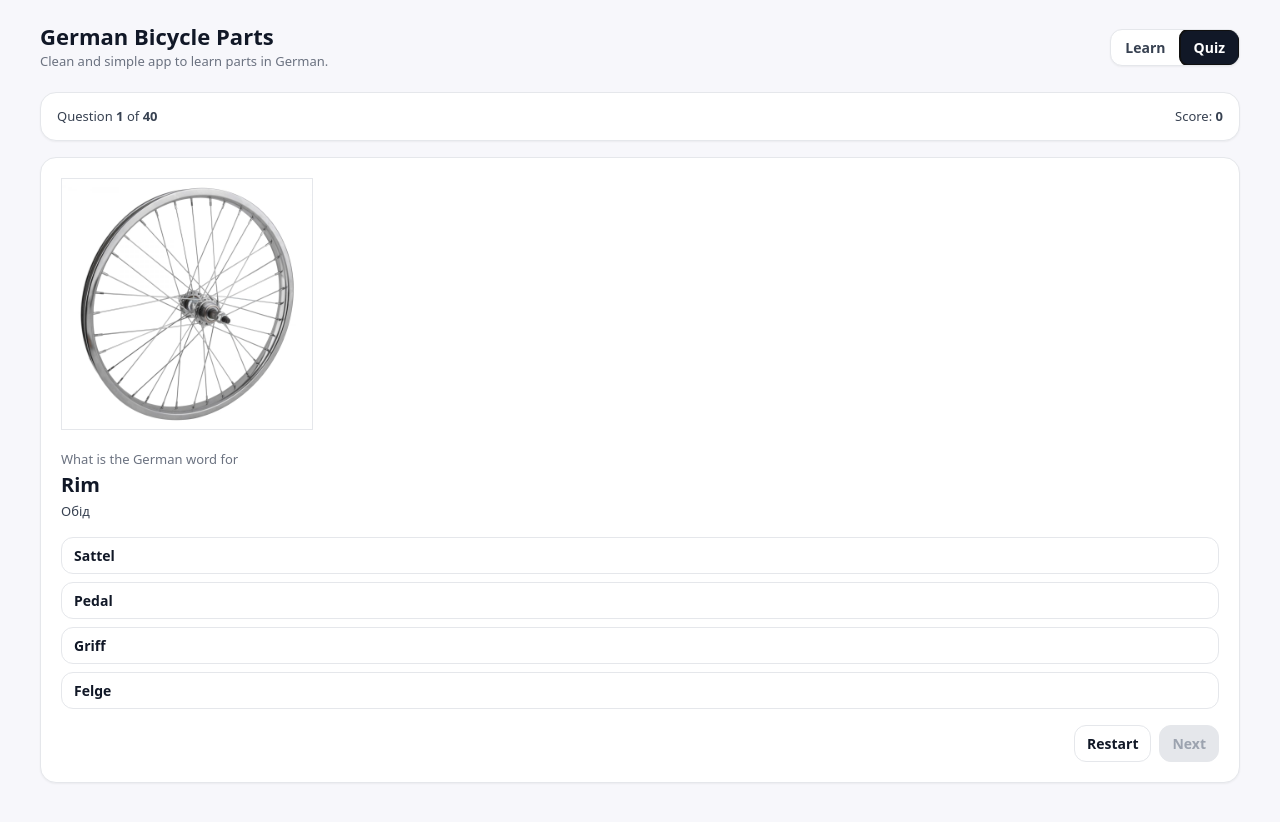
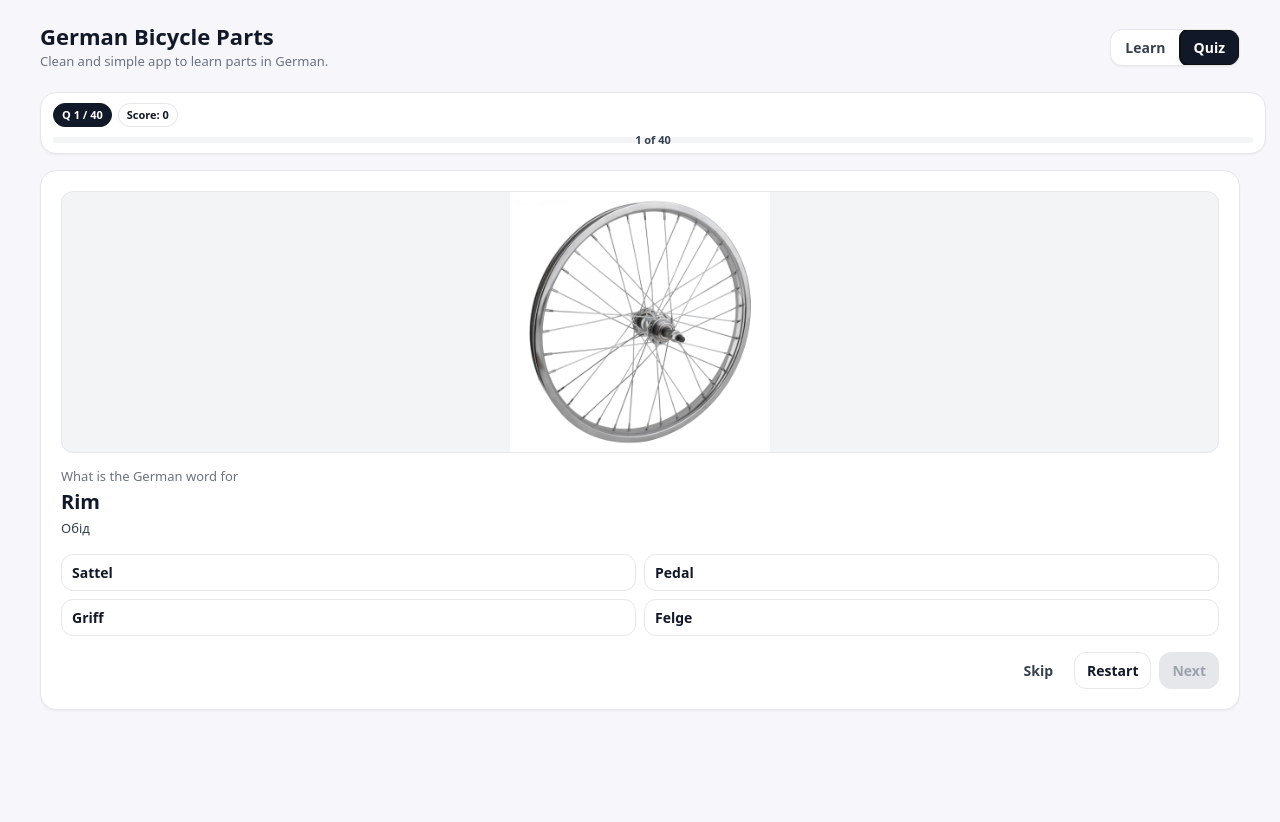
Before and after one commit to Saur4ig/german_bicycle, a React (Vite) app: page / in a window 1280 px wide. Both pictures are taken after a click on the button "Quiz". Shown: the top 822 px of the page. Built offline with nearby package versions, Linux system fonts and the light colour scheme.

Commit message:
updated quiz ui

```diff
--- a/src/App.css
+++ b/src/App.css
@@ -116,6 +116,23 @@
   box-shadow: 0 1px 2px rgba(0, 0, 0, 0.05);
   transition: box-shadow 0.2s ease, transform 0.2s ease;
 }
+.card-figure {
+  height: 120px;
+  border: 1px solid #e5e7eb;
+  background: #f3f4f6;
+  border-radius: 12px;
+  display: flex;
+  align-items: center;
+  justify-content: center;
+  margin-bottom: 10px;
+  overflow: hidden;
+}
+.card-figure img {
+  max-width: 100%;
+  max-height: 100%;
+  object-fit: contain;
+  display: block;
+}
 .card:hover {
   box-shadow: 0 6px 18px rgba(0, 0, 0, 0.1);
   transform: translateY(-1px);
@@ -158,6 +175,23 @@
   padding: 20px;
   box-shadow: 0 1px 2px rgba(0, 0, 0, 0.05);
 }
+.quiz-figure {
+  height: 260px;
+  border: 1px solid #e5e7eb;
+  background: #f3f4f6;
+  border-radius: 12px;
+  display: flex;
+  align-items: center;
+  justify-content: center;
+  margin-bottom: 14px;
+  overflow: hidden;
+}
+.quiz-figure img {
+  max-width: 100%;
+  max-height: 100%;
+  object-fit: contain;
+  display: block;
+}
 .panel-head {
   display: flex;
   align-items: center;
@@ -165,8 +199,29 @@
   background: #fff;
   border: 1px solid #e5e7eb;
   border-radius: 16px;
-  padding: 14px 16px;
+  padding: 10px 12px;
   box-shadow: 0 1px 2px rgba(0, 0, 0, 0.05);
+}
+
+/* Badges for quiz stats */
+.badge {
+  display: inline-block;
+  padding: 3px 8px;
+  font-size: 11px;
+  font-weight: 700;
+  border-radius: 999px;
+  border: 1px solid #e5e7eb;
+  color: #111827;
+  background: #fff;
+}
+.badge-dark {
+  background: #111827;
+  color: #fff;
+  border-color: #111827;
+}
+.badge-muted {
+  background: #f3f4f6;
+  color: #111827;
 }
 
 /* sticky actions area inside panels */
@@ -214,6 +269,69 @@
   --err-border: #dc2626;
 }
 
+/* Quiz improvements */
+.progress {
+  width: 100%;
+  height: 6px;
+  background: #f3f4f6;
+  border-radius: 999px;
+  overflow: hidden;
+}
+.progress-bar {
+  height: 100%;
+  background: #111827;
+  width: 0;
+  transition: width 200ms ease;
+}
+.progress-wrap {
+  position: relative;
+}
+.progress-label {
+  position: absolute;
+  top: 50%;
+  left: 50%;
+  transform: translate(-50%, -50%);
+  font-size: 11px;
+  font-weight: 700;
+  color: #374151;
+}
+.quiz-options .option-btn {
+  display: flex;
+  align-items: center;
+  justify-content: space-between;
+  gap: 10px;
+  padding: 8px 10px; /* compact */
+}
+.option-label {
+  font-weight: 600;
+  font-size: 14px; /* compact */
+}
+.option-state {
+  font-size: 12px; /* compact */
+  font-weight: 700;
+}
+.option-btn:disabled {
+  opacity: 0.6;
+}
+.option-btn.is-correct {
+  background: var(--ok-bg);
+  border-color: var(--ok-border);
+}
+.option-btn.is-wrong {
+  background: var(--err-bg);
+  border-color: var(--err-border);
+}
+
+/* Button variants */
+.btn-ghost {
+  background: transparent;
+  border-color: transparent;
+  color: #374151;
+}
+.btn-ghost:hover {
+  background: #f3f4f6;
+}
+
 /* Spacing utils */
 .mb-4 {
   margin-bottom: 16px;
--- a/src/App.tsx
+++ b/src/App.tsx
@@ -387,6 +387,7 @@ export default function App() {
   const [answeredId, setAnsweredId] = useState<string | null>(null);
   const [isCorrect, setIsCorrect] = useState<boolean | null>(null);
   const [score, setScore] = useState(0);
+  const [attempted, setAttempted] = useState<Record<string, boolean>>({});
 
   const categories = useMemo(
     () => ["All", ...Array.from(new Set(BIKE_PARTS.map((p) => p.category)))],
@@ -436,6 +437,7 @@ export default function App() {
   useEffect(() => {
     setAnsweredId(null);
     setIsCorrect(null);
+    setAttempted({});
   }, [quizIndex]);
 
   function resetQuiz() {
@@ -508,24 +510,18 @@ export default function App() {
                 return (
                   <div key={part.id} className="card">
                     {part.image && part.image.trim() !== "" && (
+                      <div className="card-figure">
                         <img
                           src={resolvePublicAssetPath(part.image)}
                           alt={`${part.english} example`}
                           loading="lazy"
-                        style={{
-                          width: "100%",
-                          height: 120,
-                          objectFit: "cover",
-                          borderRadius: 12,
-                          border: "1px solid #e5e7eb",
-                          background: "#f3f4f6",
-                          marginBottom: 10,
-                        }}
                           onError={(e) => {
-                          (e.currentTarget as HTMLImageElement).style.display =
-                            "none";
+                            (
+                              e.currentTarget as HTMLImageElement
+                            ).style.display = "none";
                           }}
                         />
+                      </div>
                     )}
 
                     <div className="card-title">{part.english}</div>
@@ -541,14 +537,47 @@ export default function App() {
         {mode === "quiz" && (
           <div className="mb-6">
             {/* Quiz header */}
-            <div className="panel-head mb-4">
-              <div className="text-sm">
-                Question{" "}
-                <strong>{Math.min(quizIndex + 1, BIKE_PARTS.length)}</strong> of{" "}
-                <strong>{BIKE_PARTS.length}</strong>
+            <div
+              className="panel-head mb-4"
+              style={{
+                width: "100%",
+                flexDirection: "column",
+                alignItems: "stretch",
+                gap: 10,
+              }}
+            >
+              <div
+                className="row"
+                style={{
+                  justifyContent: "space-between",
+                  alignItems: "center",
+                }}
+              >
+                <div className="row" style={{ gap: 6 }}>
+                  <span className="badge-dark badge">
+                    Q {Math.min(quizIndex + 1, BIKE_PARTS.length)} /{" "}
+                    {BIKE_PARTS.length}
+                  </span>
+                  <span className="badge">Score: {score}</span>
                 </div>
-              <div className="text-sm">
-                Score: <strong>{score}</strong>
+              </div>
+              <div className="progress-wrap">
+                <div className="progress">
+                  <div
+                    className="progress-bar"
+                    style={{
+                      width: `${
+                        (Math.min(quizIndex, BIKE_PARTS.length - 1) /
+                          (BIKE_PARTS.length - 1)) *
+                        100
+                      }%`,
+                    }}
+                  />
+                </div>
+                <div className="progress-label">
+                  {Math.min(quizIndex + 1, BIKE_PARTS.length)} of{" "}
+                  {BIKE_PARTS.length}
+                </div>
               </div>
             </div>
 
@@ -556,24 +585,17 @@ export default function App() {
               <div className="panel">
                 {currentQuizPart.image &&
                   currentQuizPart.image.trim() !== "" && (
+                    <div className="quiz-figure">
                       <img
                         src={resolvePublicAssetPath(currentQuizPart.image)}
                         alt={`${currentQuizPart.english} example`}
                         loading="lazy"
-                      style={{
-                        width: 250,
-                        height: 250,
-                        objectFit: "cover",
-                        borderRadius: 0,
-                        border: "1px solid #e5e7eb",
-                        background: "#f3f4f6",
-                        marginBottom: 14,
-                      }}
                         onError={(e) => {
                           (e.currentTarget as HTMLImageElement).style.display =
                             "none";
                         }}
                       />
+                    </div>
                   )}
 
                 <div className="mb-4">
@@ -584,35 +606,65 @@ export default function App() {
                   <div className="card-subtitle">{currentQuizPart.uk}</div>
                 </div>
 
-                <div className="grid" style={{ gap: 8 }}>
+                <div
+                  className="grid quiz-options cols-1 cols-2"
+                  style={{ gap: 8 }}
+                >
                   {quizOptions.map((opt) => {
                     const selected = answeredId === opt.id;
-                    const correct = isCorrect && opt.id === currentQuizPart.id;
-                    const wrong = selected && isCorrect === false;
+                    const correct =
+                      isCorrect === true && opt.id === currentQuizPart.id;
+                    const wrong = !!attempted[opt.id];
                     return (
                       <button
                         key={opt.id}
                         onClick={() => {
-                          if (answeredId) return;
+                          if (isCorrect) return;
+                          if (attempted[opt.id]) return;
                           setAnsweredId(opt.id);
                           const ok = opt.id === currentQuizPart.id;
-                          setIsCorrect(ok);
-                          if (ok) setScore((s) => s + 1);
+                          if (ok) {
+                            setIsCorrect(true);
+                            setScore((s) => s + 1);
+                          } else {
+                            setIsCorrect(false);
+                            setAttempted((prev) => ({
+                              ...prev,
+                              [opt.id]: true,
+                            }));
+                          }
                         }}
-                        className={`btn`}
+                        className={`btn option-btn ${
+                          correct ? "is-correct" : ""
+                        } ${wrong ? "is-wrong" : ""}`}
                         style={{
                           textAlign: "left",
-                          borderColor: selected ? "#111827" : "#e5e7eb",
-                          background: correct
-                            ? "var(--ok-bg)"
-                            : wrong
-                            ? "var(--err-bg)"
-                            : "#fff",
+                          borderColor:
+                            selected && !correct && !wrong
+                              ? "#111827"
+                              : undefined,
                           borderWidth: 1,
                         }}
+                        disabled={!!attempted[opt.id] || isCorrect === true}
                         aria-pressed={selected}
                       >
-                        <div className="font-medium">{opt.german}</div>
+                        <div className="option-label">{opt.german}</div>
+                        {correct && (
+                          <div
+                            className="option-state"
+                            style={{ color: "#047857" }}
+                          >
+                            ✔
+                          </div>
+                        )}
+                        {wrong && (
+                          <div
+                            className="option-state"
+                            style={{ color: "#b91c1c" }}
+                          >
+                            ✖
+                          </div>
+                        )}
                       </button>
                     );
                   })}
@@ -629,19 +681,21 @@ export default function App() {
                     )}
                   </div>
                   <div className="row gap-2">
-                    {isCorrect === false && (
-                      <button onClick={resetQuiz} className="btn">
-                        Try again
+                    <button
+                      onClick={() => setQuizIndex((i) => i + 1)}
+                      className="btn btn-ghost"
+                      disabled={quizIndex >= BIKE_PARTS.length - 1}
+                    >
+                      Skip
                     </button>
-                    )}
                     <button onClick={resetQuiz} className="btn">
                       Restart
                     </button>
                     <button
                       onClick={() => setQuizIndex((i) => i + 1)}
-                      disabled={isCorrect === null}
+                      disabled={isCorrect !== true}
                       className={`btn ${
-                        isCorrect === null ? "btn-disabled" : "btn-primary"
+                        isCorrect !== true ? "btn-disabled" : "btn-primary"
                       }`}
                     >
                       Next
```
Lines whose indentation alone changed are shown as unchanged.
